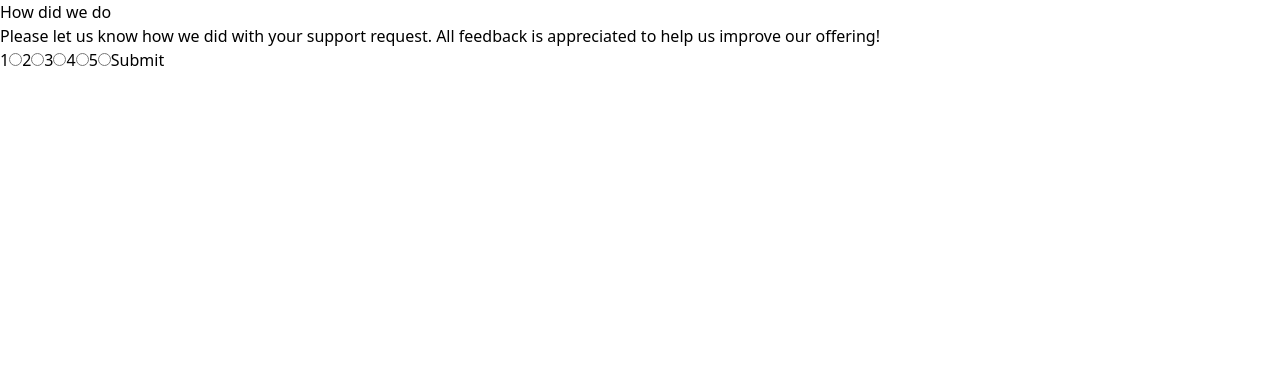
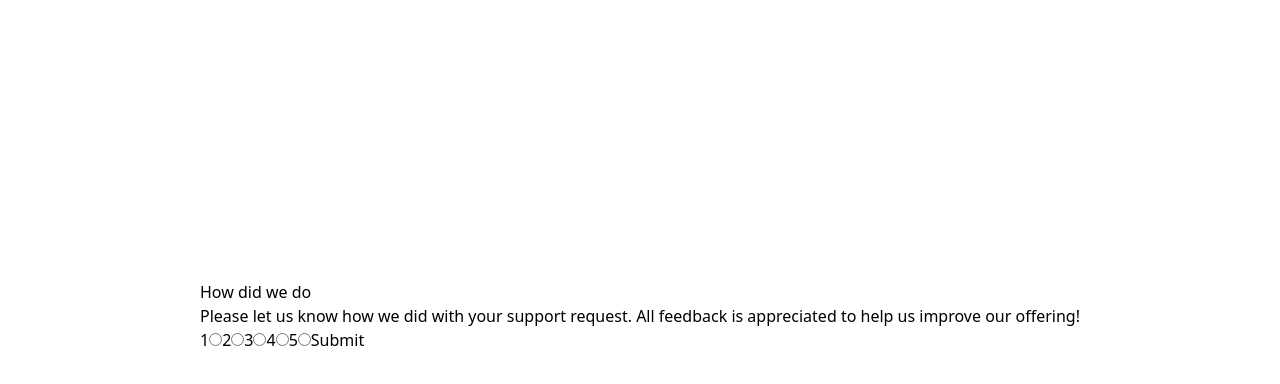
Before and after one commit to azanra/rating-component, a React (Vite) app: page / in a window 1280 px wide. Shown: the top 384 px of the page. Built offline with nearby package versions, Linux system fonts and the light colour scheme.

Commit message:
Center the rating component

```diff
--- a/src/App.jsx
+++ b/src/App.jsx
@@ -3,7 +3,7 @@ import "./App.css";
 
 function App() {
   return (
-    <div>
+    <div className="w-full flex justify-center mt-70">
       <Rating />
     </div>
   );
```
